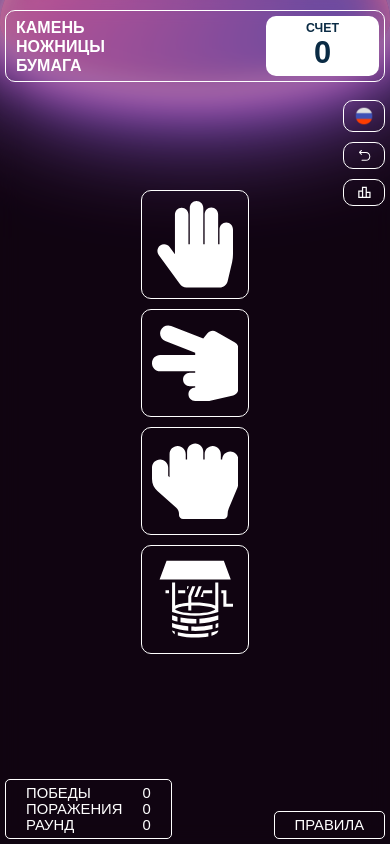
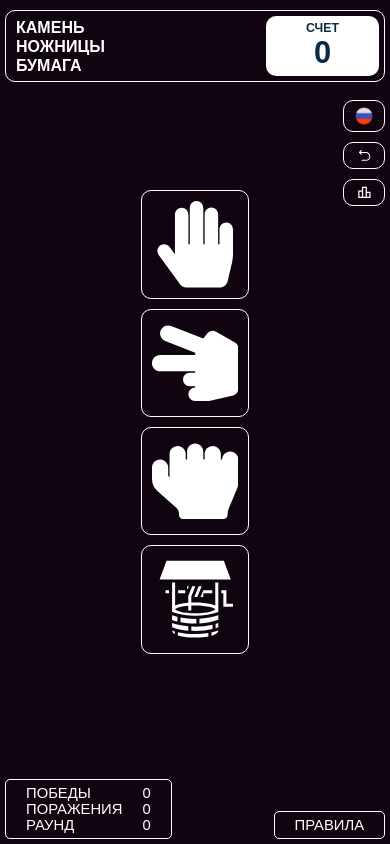
Before and after one commit to Roman1306r/rock-paper-scissors, a React (Vite) app: page / in a window 390 px wide. Built offline with nearby package versions, Linux system fonts and the light colour scheme; a web font is replaced by a local one.

Commit message:
Update index.css

```diff
--- a/src/index.css
+++ b/src/index.css
@@ -113,6 +113,7 @@ body::after {
 
 @media (max-width: 767px) {
   body::before {
+    display: none;
     left: 50%;
     top: 0%;
     transform: translate(-50%, -50%);
```
